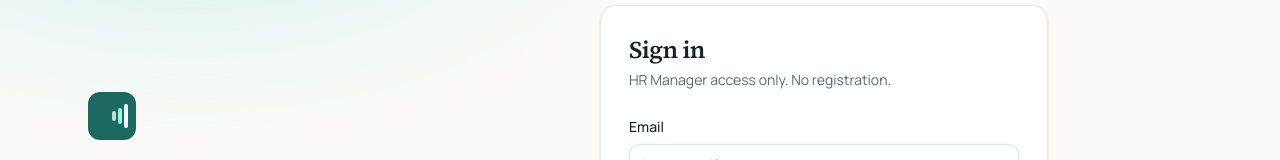
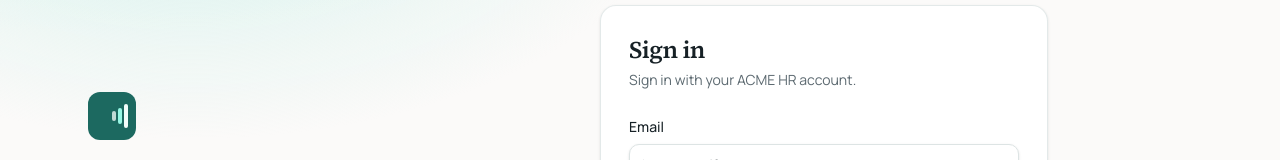
Before and after one commit to MoShahan/remunify, a React (Vite) app in the folder apps/web/: page /login in a window 1280 px wide. Shown: the part 216-376 px from the top of the page. Built offline with nearby package versions, Linux system fonts and the light colour scheme.

Commit message:
Update login page message for clarity
- Changed the sign-in prompt to specify that users should sign in with their ACME HR account, enhancing user understanding of the login requirements.

```diff
--- a/apps/web/src/pages/login.tsx
+++ b/apps/web/src/pages/login.tsx
@@ -87,7 +87,7 @@ export default function LoginPage() {
             Sign in
           </h2>
           <p className="mt-1 text-sm text-muted-foreground">
-            HR Manager access only. No registration.
+            Sign in with your ACME HR account.
           </p>
 
           <div className="mt-6 space-y-4">
```
